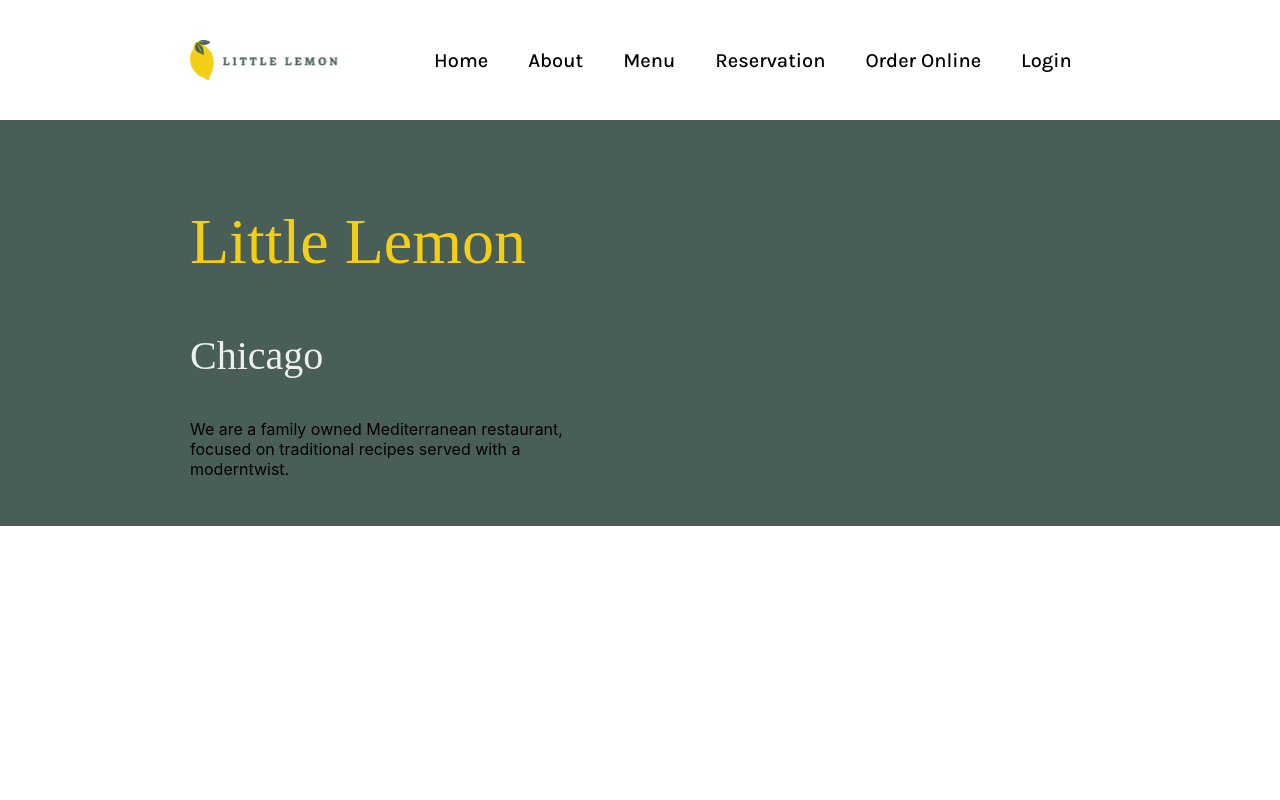
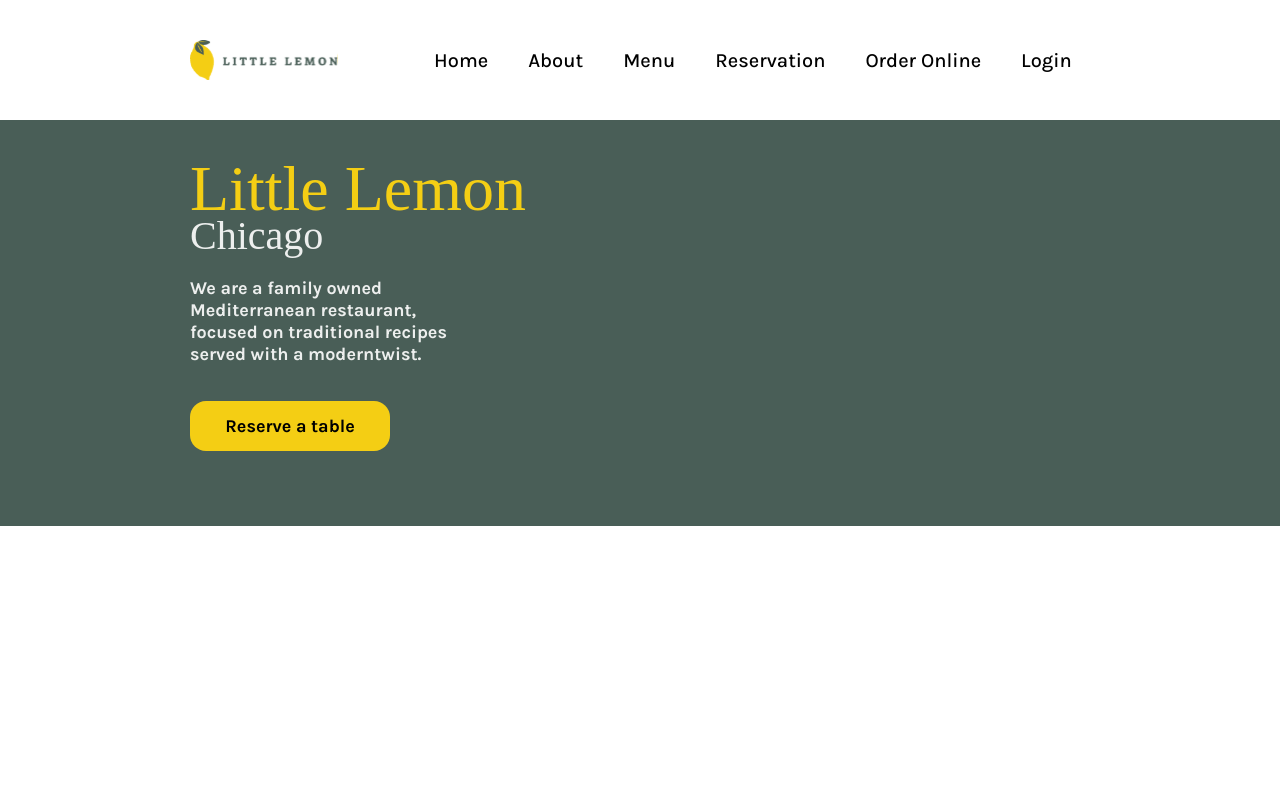
Before and after one commit to juccaicedoac03/little-lemon, a React (Create React App) app: page / in a window 1280 px wide. Shown: the top 800 px of the page. Built offline with nearby package versions, Linux system fonts and the light colour scheme; a web font is replaced by a local one.

Commit message:
add buttons

```diff
--- a/package.json
+++ b/package.json
@@ -3,6 +3,7 @@
   "version": "0.1.0",
   "private": true,
   "dependencies": {
+    "@chakra-ui/react": "^2.4.9",
     "@testing-library/jest-dom": "^5.16.5",
     "@testing-library/react": "^13.4.0",
     "@testing-library/user-event": "^13.5.0",
--- a/src/App.css
+++ b/src/App.css
@@ -17,12 +17,15 @@ h1 {
   font-weight: 500;
   font-size: 64px;
   color: #F4CE14;
+  margin: 0;
+  height: 60px;
 }
 
 h2 {
   font-family: 'Karla', sans-serif;
   font-weight: 500;
   font-size: 20px;
+  margin: 0;
 }
 
 h3 {
@@ -30,6 +33,18 @@ h3 {
   font-weight: 400;
   font-size: 40px;
   color: #EDEFEE;
+  margin: 0;
+}
+
+p {
+  font-family: 'Karla', sans-serif;
+}
+
+#text_slogan {
+  font-weight: 700;
+  font-size: 18px;
+  color: #EDEFEE;
+  width: 281px;
 }
 
 .header {
@@ -91,6 +106,29 @@ h3 {
   margin-top: 32px;
 }
 
+.main button {
+  width: 200px;
+  height: 50px;
+  background-color: #F4CE14;
+  border: none;
+  border-radius: 16px;
+}
+
+.main button:hover {
+  background-color: #f3cd10;
+}
+.main button:active {
+  background-color: #eec80b;
+}
+
+#smallButton {
+  font-family: 'Karla', sans-serif;
+  font-weight: 700;
+  font-size: 18px;
+  color: black;
+  margin: 18px 0;
+}
+
 .footer {
   grid-area: footer;
   background-color: brown;
--- a/src/components/Main.js
+++ b/src/components/Main.js
@@ -6,10 +6,11 @@ const Main = (props) => {
             <article id="slogan">
                 <h1>Little Lemon</h1>
                 <h3>Chicago</h3>
-                <p>
+                <p id="text_slogan">
                     We are a family owned Mediterranean restaurant, focused on traditional
                     recipes served with a moderntwist.
                 </p>
+                <button id="smallButton">Reserve a table</button>
             </article>
         </main>
     );
--- a/src/index.js
+++ b/src/index.js
@@ -7,7 +7,7 @@ import reportWebVitals from './reportWebVitals';
 const root = ReactDOM.createRoot(document.getElementById('root'));
 root.render(
   <React.StrictMode>
-    <App/>
+      <App/>
   </React.StrictMode>
 );
 
```
Also changed, not shown: 1 other file (tests, documents, lock files or other folders).
